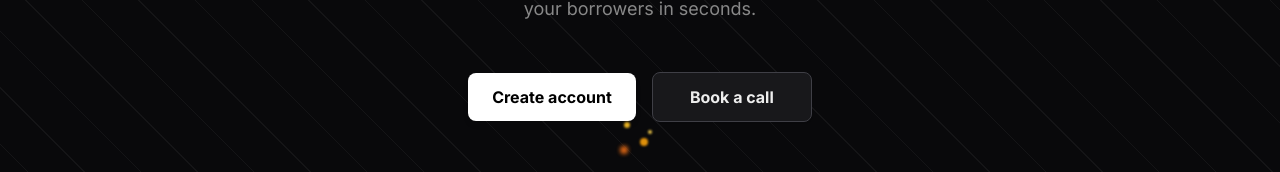
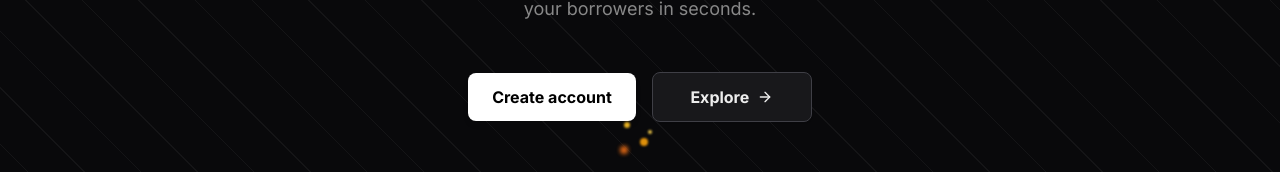
Before and after one commit to Dhruvpandey1476/CreditSight-AI, a Next.js app in the folder frontend/: page / in a window 1280 px wide. Shown: the part 415-587 px from the top of the page. Built offline with nearby package versions, Linux system fonts and the light colour scheme.

Commit message:
fix:fixed hero page btns.

```diff
--- a/frontend/app/page.jsx
+++ b/frontend/app/page.jsx
@@ -1,7 +1,7 @@
 "use client";
 
 import Link from "next/link";
-import { Moon, Sun, Search, User, LayoutDashboard, Rocket, Activity, Users, Settings } from "lucide-react";
+import { Moon, Sun, Search, User, LayoutDashboard, Rocket, Activity, Users, Settings, ArrowRight } from "lucide-react";
 import { useTheme } from "next-themes";
 import { useState, useEffect } from "react";
 import { useAuth } from "../context/AuthContext";
@@ -91,9 +91,9 @@
           <Link href={user ? "/dashboard" : "/register"} className="px-6 py-3 rounded-lg bg-primary text-primary-foreground font-bold hover:scale-[1.02] active:scale-95 shadow-md transition-all w-full sm:w-auto min-w-[160px] text-center">
             {user ? "Go to Dashboard" : "Create account"}
           </Link>
-          <button className="px-6 py-3 rounded-lg bg-surface text-text font-bold hover:bg-surface2 hover:scale-[1.02] active:scale-95 transition-all border border-border shadow-sm w-full sm:w-auto min-w-[160px]">
-            Book a call
-          </button>
+          <Link href={user ? "/dashboard" : "/login"} className="px-6 py-3 rounded-lg bg-surface text-text font-bold hover:bg-surface2 hover:scale-[1.02] active:scale-95 transition-all border border-border shadow-sm w-full sm:w-auto min-w-[160px] flex items-center justify-center gap-2">
+            Explore <ArrowRight size={16} />
+          </Link>
 
           {/* Spark Particles */}
           <div className="absolute -bottom-16 left-1/2 -translate-x-1/2 w-20 h-20 pointer-events-none">
```
Also changed, not shown: 2 other files (tests, documents, lock files or other folders).
